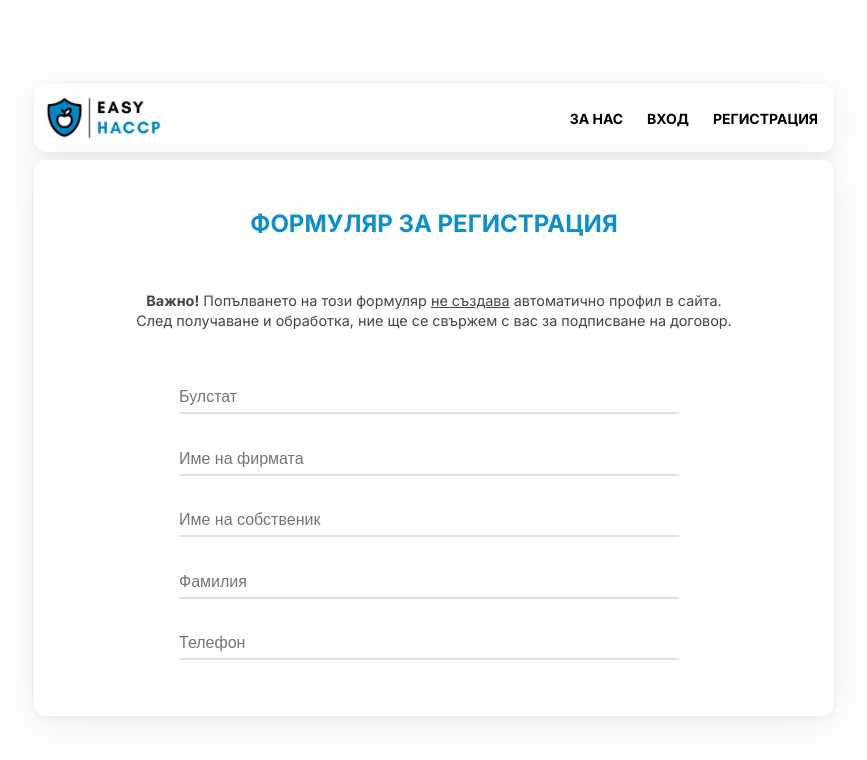
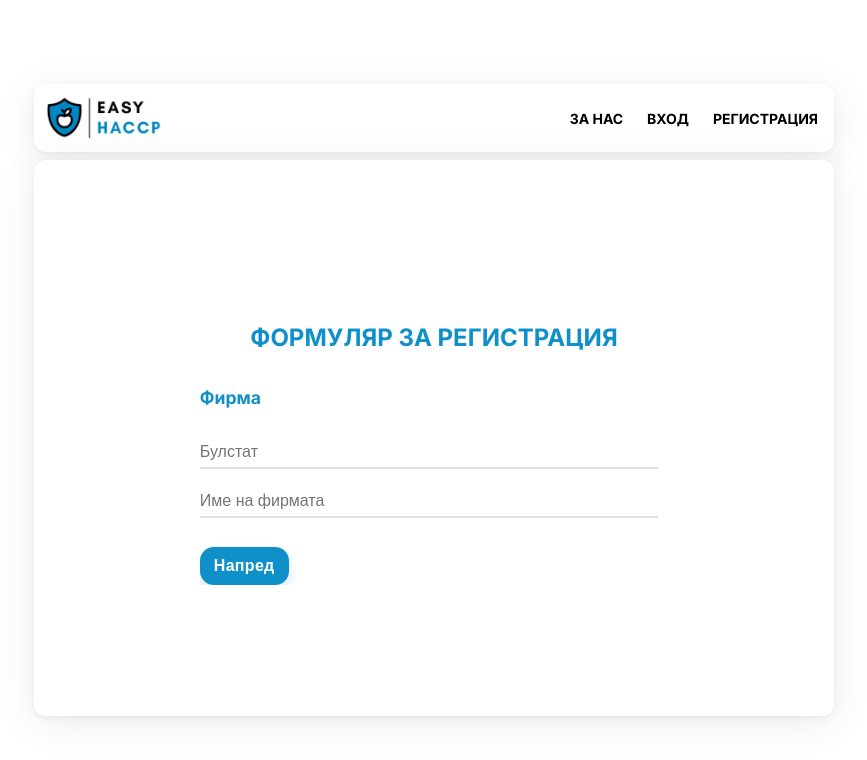
Before and after one commit to lyubomir08/easyhaccp, a React (Create React App) app in the folder frontend/: page /register in a window 1280 px wide. Shown: the top 760 px of the page, without its empty margins (206-1073 px from the left). Built offline with nearby package versions, Linux system fonts and the light colour scheme.

Commit message:
feat(RegisterSection): convert to multi-step wizard

```diff
--- a/frontend/src/components/MainCard/RegisterSection/RegisterSection.js
+++ b/frontend/src/components/MainCard/RegisterSection/RegisterSection.js
@@ -19,6 +19,10 @@ export default function RegisterSection(){
       },
     ],
   });
+
+  const [currentStep, setCurrentStep] = useState(0);
+  const nextStep = () => setCurrentStep((prev) => Math.min(prev + 1, 2));
+  const prevStep = () => setCurrentStep((prev) => Math.max(prev - 1, 0));
 
   const handleChange = (e) => {
     const { name, value } = e.target;
@@ -52,22 +56,17 @@ export default function RegisterSection(){
     console.log("Submitted form data:", formData);
   };
 
+
   return(
     <div className={styles.registerContainer}>
       <h4>ФОРМУЛЯР ЗА РЕГИСТРАЦИЯ</h4>
-      <p className={styles.notice}>
-        <strong>Важно!</strong> Попълването на този формуляр <u>не създава</u>{" "}
-        автоматично профил в сайта. След получаване и обработка, ние ще се
-        свържем с вас за подписване на договор.
-      </p>
-
-      <form className={styles.form} onSubmit={handleSubmit}>
       <div className={styles.formContainer}>
-          {/* Company info */}
+        {currentStep === 0 && (
+          <>
+            <h5>Фирма</h5>
             <div className={styles.inputGroup}>
               <input
                 type="text"
-              id="bulstat"
                 name="bulstat"
                 placeholder="Булстат"
                 value={formData.bulstat}
@@ -75,11 +74,9 @@ export default function RegisterSection(){
                 required
               />
             </div>
-
             <div className={styles.inputGroup}>
               <input
                 type="text"
-              id="companyName"
                 name="companyName"
                 placeholder="Име на фирмата"
                 value={formData.companyName}
@@ -87,60 +84,55 @@ export default function RegisterSection(){
                 required
               />
             </div>
+          </>
+        )}
 
-          {/* Owner info */}
+        {currentStep === 1 && (
+          <>
+            <h5>Собственик</h5>
             <div className={styles.inputGroup}>
               <input
                 type="text"
-              id="ownerFirstName"
                 name="ownerFirstName"
-              placeholder='Име на собственик'
+                placeholder="Име на собственик"
                 value={formData.ownerFirstName}
                 onChange={handleChange}
                 required
               />
             </div>
-
             <div className={styles.inputGroup}>
               <input
                 type="text"
-              id="ownerLastName"
                 name="ownerLastName"
-              placeholder='Фамилия'
+                placeholder="Фамилия"
                 value={formData.ownerLastName}
                 onChange={handleChange}
                 required
               />
             </div>
-
             <div className={styles.inputGroup}>
               <input
                 type="tel"
-              id="phone"
                 name="phone"
-              placeholder='Телефон'
+                placeholder="Телефон"
                 value={formData.phone}
                 onChange={handleChange}
                 required
               />
             </div>
-
             <div className={styles.inputGroup}>
               <input
                 type="email"
-              id="email"
                 name="email"
-              placeholder='Email'
+                placeholder="Email"
                 value={formData.email}
                 onChange={handleChange}
                 required
               />
             </div>
-
             <div className={styles.inputGroup}>
               <input
                 type="text"
-              id="username"
                 name="username"
                 placeholder="Потребителско име"
                 value={formData.username}
@@ -148,9 +140,12 @@ export default function RegisterSection(){
                 required
               />
             </div>
+          </>
+        )}
 
-          {/* Objects section */}
-          <h5>Информация за обекти</h5>
+        {currentStep === 2 && (
+          <>
+            <h5>Обекти</h5>
             {formData.objects.map((obj, index) => (
               <div key={index} className={styles.objectGroup}>
                 <div className={styles.inputGroup}>
@@ -163,28 +158,25 @@ export default function RegisterSection(){
                     required
                   />
                 </div>
-
                 <div className={styles.inputGroup}>
                   <input
                     type="text"
-                  name="adress"
+                    name="address"
                     placeholder="Адрес"
-                  value={obj.adress || ""}
+                    value={obj.address || ""}
                     onChange={(e) => handleObjectChange(index, e)}
                     required
                   />
                 </div>
-
                 <div className={styles.inputGroup}>
                   <input
                     type="text"
                     name="workingHours"
-                  placeholder='Работно време'
+                    placeholder="Работно време"
                     value={obj.workingHours || ""}
                     onChange={(e) => handleObjectChange(index, e)}
                   />
                 </div>
-
                 <div className={styles.inputGroup}>
                   <select
                     name="type"
@@ -195,13 +187,10 @@ export default function RegisterSection(){
                     <option value="">Избери тип на обекта</option>
                     <option value="retail">Търговия на дребно</option>
                     <option value="wholesale">Търговия на едро</option>
-                  <option value="restaurant">
-                    Заведение за обществено хранене
-                  </option>
+                    <option value="restaurant">Заведение за обществено хранене</option>
                     <option value="catering">Кетъринг</option>
                   </select>
                 </div>
-
                 {formData.objects.length > 1 && (
                   <button
                     type="button"
@@ -213,19 +202,29 @@ export default function RegisterSection(){
                 )}
               </div>
             ))}
-          <button
-            type="button"
-            onClick={addObject}
-            className={styles.addButton}
-          >
-            + Добави обект
+            <button type="button" onClick={addObject} className={styles.addButton}>
+              + Нов обект
             </button>
-
-          <button type="submit" className={styles.submitButton}>
+          </>
+        )}
+        <div className={styles.nextButton}>
+          {currentStep > 0 && (
+            <button type="button" onClick={prevStep} className={styles.removeButton}>
+              Назад
+            </button>
+          )}
+          {currentStep < 2 && (
+            <button type="button" onClick={nextStep} className={styles.addButton}>
+              Напред
+            </button>
+          )}
+          {currentStep === 2 && (
+            <button onClick={handleSubmit} type="submit" className={styles.submitButton}>
               Изпрати формуляра
             </button>
+          )}
         </div>
-      </form>
+      </div>
     </div>
   )
 }
--- a/frontend/src/components/MainCard/RegisterSection/RegisterSection.module.css
+++ b/frontend/src/components/MainCard/RegisterSection/RegisterSection.module.css
@@ -3,13 +3,12 @@
     display: flex;
     flex-direction: column;
     align-items: center;
-    gap: 2rem;
+    gap: 1rem;
 
     padding: 2rem 1rem;
     margin: 0 auto;
 
-    max-width: 800px;
-    max-height: 70vh;
+    width: 60%;
 }
 
 /* Title + info */
@@ -40,11 +39,11 @@
 .formContainer {
     display: flex;
     flex-direction: column;
-    gap: 1.6rem;
+    gap: 0.8rem;
 
     width: 100%;
     max-width: 500px;
-    max-height: 40vh;
+    max-height: 50vh;
 
     overflow-y: auto;
 
@@ -105,7 +104,8 @@
 
 /* Section header for objects */
 h5 {
-    margin-top: 1.4rem;
+    margin-top: 0.8rem;
+    margin-bottom: 0.8rem;
 
     font-size: 1.1rem;
     color: #1090c9;
@@ -130,20 +130,10 @@ h5 {
     gap: 1.2rem;
 }
 
-/* Custom select wrapper */
-.inputGroup select {
-    appearance: none; /* remove default arrow */
-    -webkit-appearance: none;
-    -moz-appearance: none;
-
-    border: 2px solid #e0e0e0;
-    border-radius: 10px;
-    padding: 10px 14px;
-    font-size: 1rem;
-    background-color: #fff;
-    color: #333;
-    cursor: pointer;
-    transition: border-color 0.3s ease, box-shadow 0.2s ease;
+.nextButton{
+    display: flex;
+    gap: 10px;
+    margin-top: 1rem;
 }
 
 /* Buttons */
```
Lines whose indentation alone changed are shown as unchanged.
